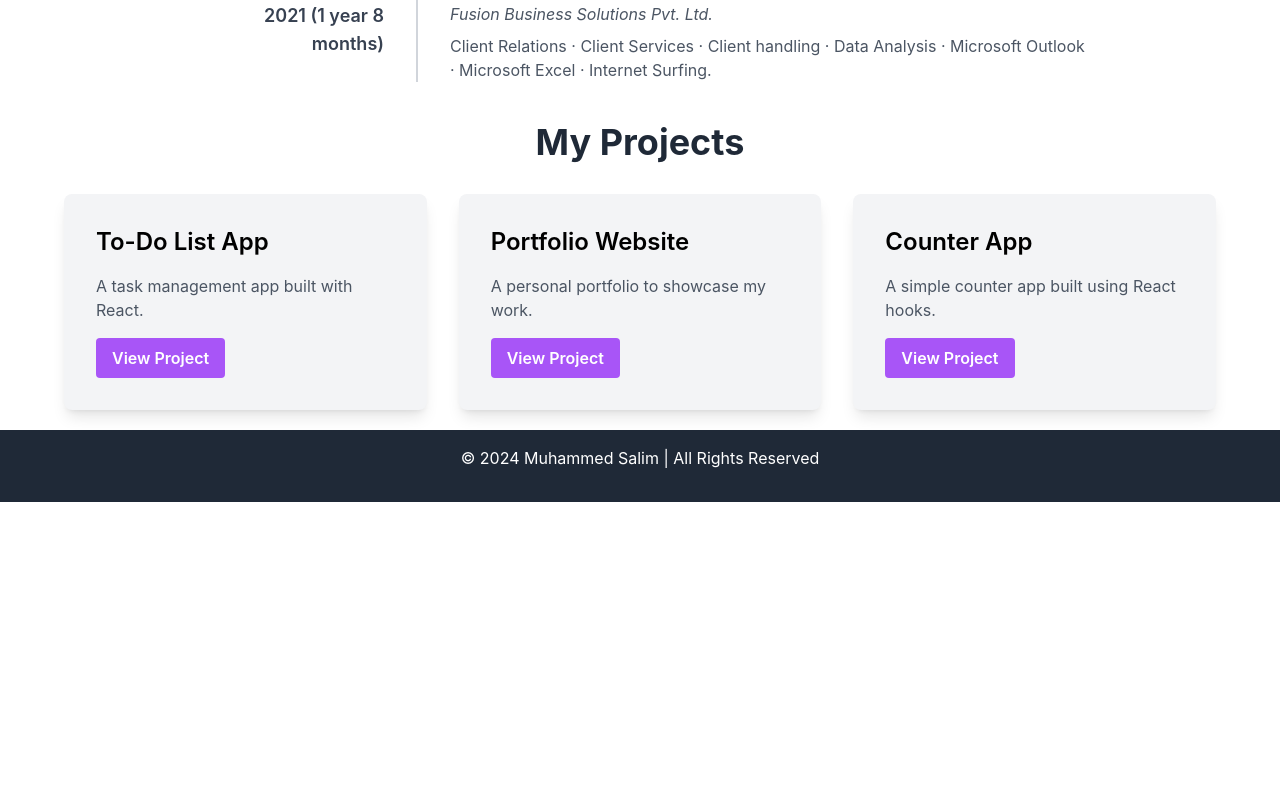
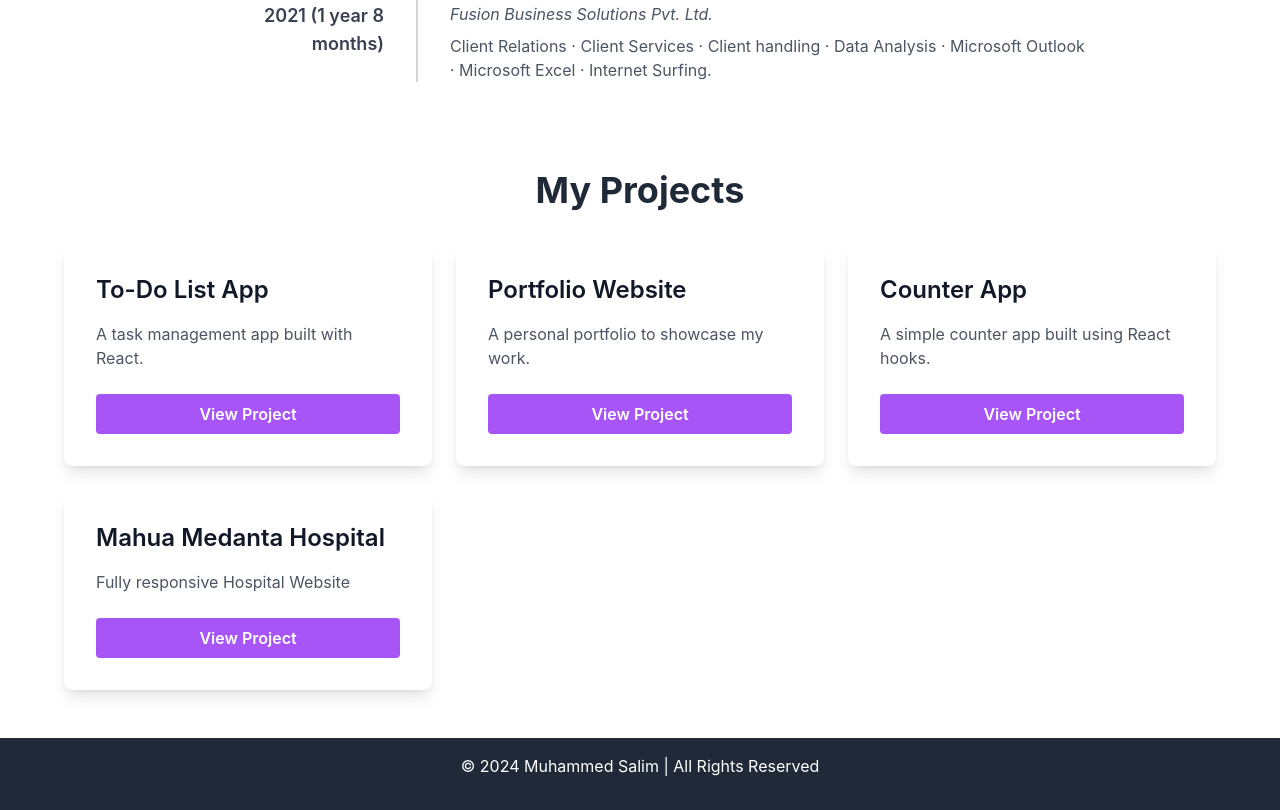
Before and after one commit to Salimchisti/my-portfolio, a React (Create React App) app: page / in a window 1280 px wide. Shown: the part 2382-3192 px from the top of the page. Before the commit the page ends 2884 px from the top, so only its background shows below. Built offline with nearby package versions, Linux system fonts and the light colour scheme.

Commit message:
Updated HomePage component with CV download functionality

```diff
--- a/src/components/Home.js
+++ b/src/components/Home.js
@@ -1,8 +1,6 @@
-
 import { motion } from 'framer-motion';
 
 const HomePage = () => {
-
   // Animation variants
   const containerVariants = {
     hidden: { opacity: 0 },
@@ -30,17 +28,15 @@ const HomePage = () => {
       >
         {/* Left Section: Image */}
         <motion.div
-          className="flex-shrink-0 w-full md:w-1/3 mb-8 md:mb-0 md:mr-8 -ml-4" // Added negative left margin (-ml-4) and margin-right (md:mr-8)
+          className="flex-shrink-0 w-full md:w-1/3 mb-8 md:mb-0 md:mr-8 -ml-4"
           variants={itemVariants}
         >
           <img
             src="/icon-js/IMG.jpg"
             alt="Muhammed Salim"
-            className="rounded-lg shadow-lg object-cover w-full h-auto max-w-sm" // Added max-width and auto height
+            className="rounded-lg shadow-lg object-cover w-full h-auto max-w-sm"
           />
         </motion.div>
-
-
 
         {/* Right Section: Text Content */}
         <motion.div
@@ -49,9 +45,21 @@ const HomePage = () => {
           initial="hidden"
           animate="visible"
         >
-          <motion.p className="text-4xl font-bold text-gray-800 md:text-6xl" variants={itemVariants}>Hi,</motion.p>
-          <motion.p className="text-4xl font-bold text-gray-800 md:text-6xl mt-2" variants={itemVariants}>I am Muhammed</motion.p>
-          <motion.p className="text-4xl font-bold text-gray-800 md:text-6xl mt-2" variants={itemVariants}>Salim.</motion.p>
+          <motion.p className="text-4xl font-bold text-gray-800 md:text-6xl" variants={itemVariants}>
+            Hi,
+          </motion.p>
+          <motion.p
+            className="text-4xl font-bold text-gray-800 md:text-6xl mt-2"
+            variants={itemVariants}
+          >
+            I am Muhammed
+          </motion.p>
+          <motion.p
+            className="text-4xl font-bold text-gray-800 md:text-6xl mt-2"
+            variants={itemVariants}
+          >
+            Salim.
+          </motion.p>
           <motion.p className="mt-4 text-lg text-gray-600 md:text-xl" variants={itemVariants}>
             Software Developer | React Enthusiast | Lifelong Learner
           </motion.p>
@@ -61,15 +69,14 @@ const HomePage = () => {
           <motion.div className="mt-8" variants={itemVariants}>
             <div className="flex justify-center mt-8">
               <a
-                href="/icon-js/Resume.pdf" // Replace with the actual path to your CV
+                href="/SalimResume.pdf" // Ensure this matches the file name in the public folder
                 download
               >
-                <button  className="bg-gray-600 text-white px-6 py-3 rounded-full hover:bg-blue-700 transition duration-300">
+                <button className="bg-gray-600 text-white px-6 py-3 rounded-full hover:bg-blue-700 transition duration-300">
                   Download CV
                 </button>
               </a>
             </div>
-
           </motion.div>
         </motion.div>
       </motion.section>
--- a/src/components/Projects.js
+++ b/src/components/Projects.js
@@ -8,25 +8,33 @@ function Projects() {
     {
       title: "Portfolio Website",
       description: "A personal portfolio to showcase my work.",
-      link: "https://iamsalim.vercel.app//"
+      link: "https://iamsalim.vercel.app/"
     },
     {
       title: "Counter App",
       description: "A simple counter app built using React hooks.",
       link: "https://counter-app-react-omega.vercel.app/"
-    }
+    },
+    {
+      title: "Mahua Medanta Hospital",
+      description: "Fully responsive Hospital Website",
+      link: "https://mahua-medanta-hospital.vercel.app/"
+    },
   ];
 
   return (
-    <div>
+    <div className="px-4 py-12">
       <h2 className="text-4xl text-center font-bold text-gray-800 mb-8">My Projects</h2>
-      <div className="max-w-6xl mx-auto grid grid-cols-1 sm:grid-cols-2 lg:grid-cols-3 gap-8 mb-5">
+      <div className="max-w-6xl mx-auto grid grid-cols-1 sm:grid-cols-2 lg:grid-cols-3 gap-6">
         {projects.map((project, index) => (
-          <div key={index} className="p-8 bg-gray-100 shadow-lg rounded-lg transition-transform transform hover:scale-105">
-            <h3 className="text-2xl font-semibold mb-4">{project.title}</h3>
-            <p className="text-gray-600">{project.description}</p>
+          <div
+            key={index}
+            className="p-8 bg-white shadow-lg rounded-lg hover:scale-105 transform transition duration-300 ease-in-out"
+          >
+            <h3 className="text-2xl font-semibold mb-4 text-gray-900">{project.title}</h3>
+            <p className="text-gray-600 mb-6">{project.description}</p>
             <button
-              className="mt-4 px-4 py-2 bg-purple-500 text-white font-semibold rounded hover:bg-purple-700 transition duration-300"
+              className="w-full px-4 py-2 bg-purple-500 text-white font-semibold rounded hover:bg-purple-700 transition duration-300"
               onClick={() => window.open(project.link, '_blank')}
             >
               View Project
```
Also changed, not shown: 1 other file (tests, documents, lock files or other folders).
